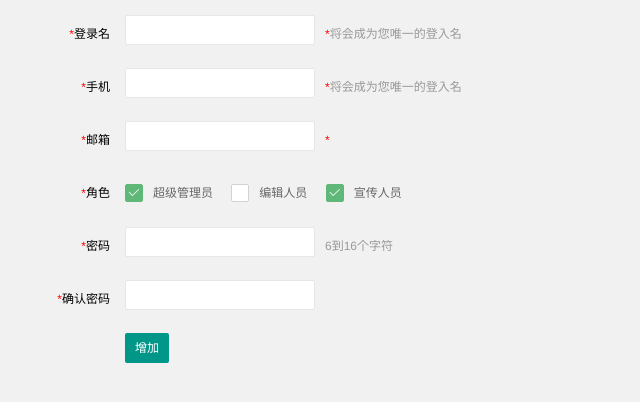
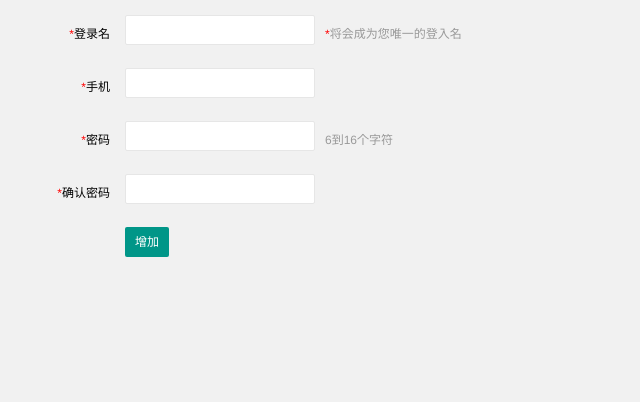
Before and after one commit to liuxianghua1/load, a website: page views/admin/admin-edit.html in a window 1280 px wide. Shown: the whole page, without its empty margins (0-640 px from the left). Drawn offline with Linux system fonts and the light colour scheme.

Commit message:
Vscode Demo

```diff
--- a/middlewares/check.js
+++ b/middlewares/check.js
@@ -1,7 +1,8 @@
 module.exports = {
     checkLogin: function checkLogin (req, res, next) {
       if (!req.session.admin) {
-        return res.redirect('/404')
+        return res.render('404/404.html')
+        // 未登录读取404页面
       }
       next()
     },
--- a/views/admin/admin-edit.html
+++ b/views/admin/admin-edit.html
@@ -41,30 +41,9 @@
                           <input type="text" id="phone" name="phone" required="" lay-verify="phone"
                           autocomplete="off" class="layui-input">
                       </div>
-                      <div class="layui-form-mid layui-word-aux">
-                          <span class="x-red">*</span>将会成为您唯一的登入名
-                      </div>
+
                   </div>
-                  <div class="layui-form-item">
-                      <label for="L_email" class="layui-form-label">
-                          <span class="x-red">*</span>邮箱
-                      </label>
-                      <div class="layui-input-inline">
-                          <input type="text" id="L_email" name="email" required="" lay-verify="email"
-                          autocomplete="off" class="layui-input">
-                      </div>
-                      <div class="layui-form-mid layui-word-aux">
-                          <span class="x-red">*</span>
-                      </div>
-                  </div>
-                  <div class="layui-form-item">
-                      <label class="layui-form-label"><span class="x-red">*</span>角色</label>
-                      <div class="layui-input-block">
-                        <input type="checkbox" name="like1[write]" lay-skin="primary" title="超级管理员" checked="">
-                        <input type="checkbox" name="like1[read]" lay-skin="primary" title="编辑人员">
-                        <input type="checkbox" name="like1[write]" lay-skin="primary" title="宣传人员" checked="">
-                      </div>
-                  </div>
+
                   <div class="layui-form-item">
                       <label for="L_pass" class="layui-form-label">
                           <span class="x-red">*</span>密码
```
Also changed, not shown: views/admin/order-list.html (+1 -1 lines), README.md, 1 other file.
